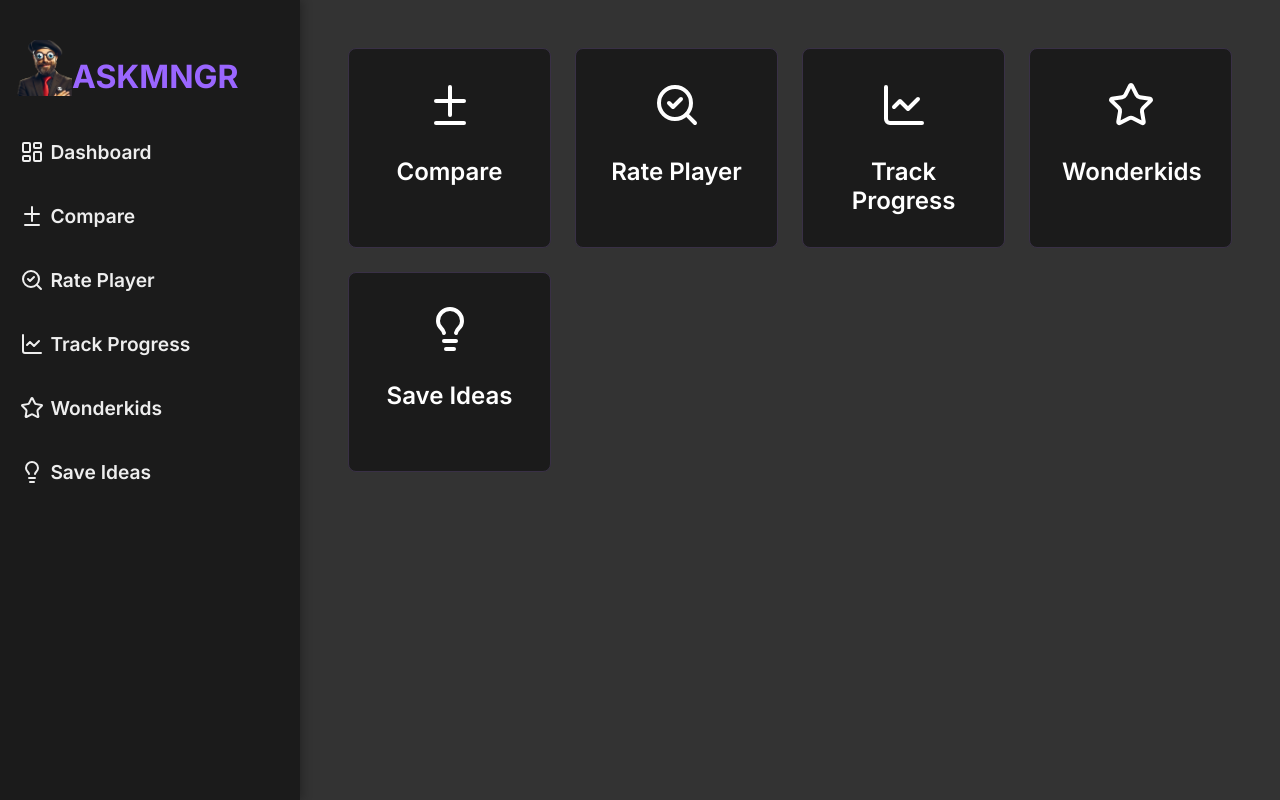
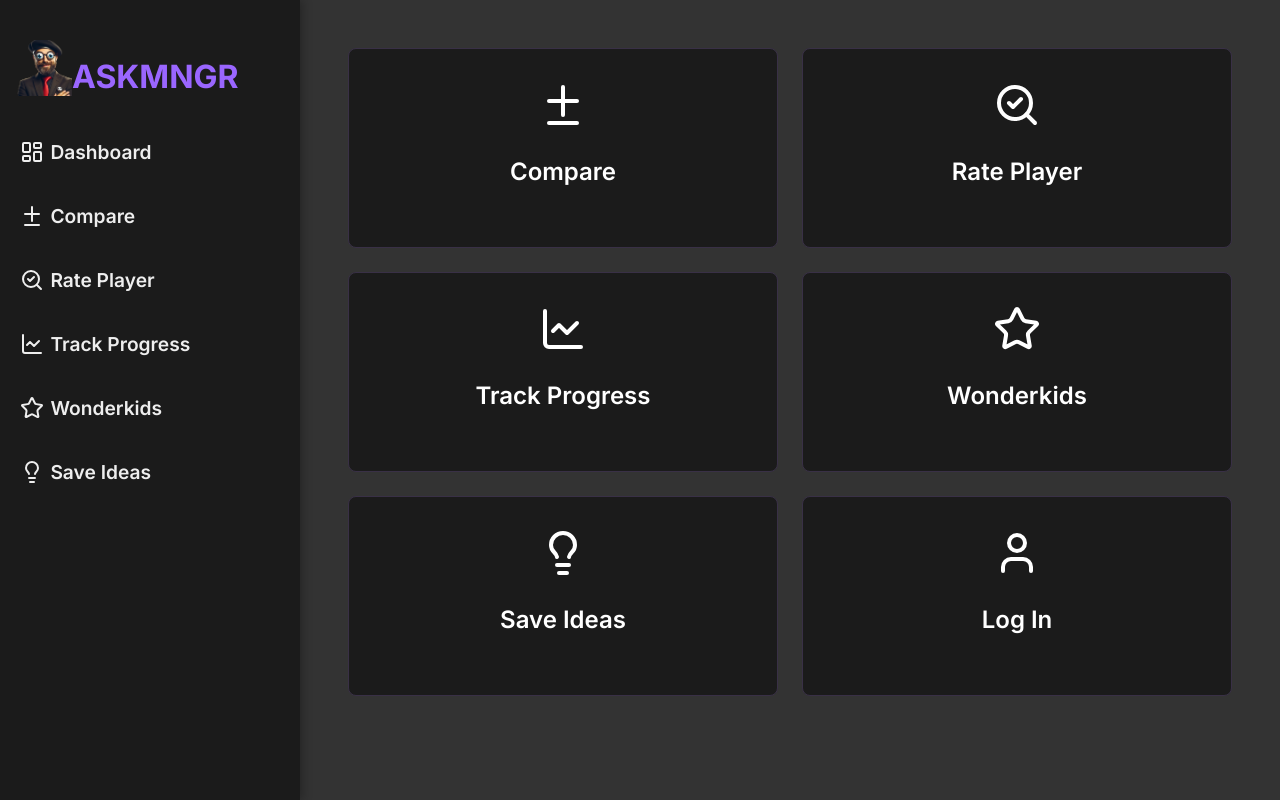
Before and after one commit to Efkey2137/fmApp, a React (Create React App) app: page / in a window 1280 px wide. Built offline with nearby package versions, Linux system fonts and the light colour scheme; the HTML template or start-up script is replaced by a standard one.

Commit message:
update dashboard layout and styles; add login card to dashboard

```diff
--- a/src/css/Dashboard.css
+++ b/src/css/Dashboard.css
@@ -1,6 +1,6 @@
 .dashboard {
     display: grid;
-    grid-template-columns: repeat(auto-fit, minmax(200px, 1fr));
+    grid-template-columns: repeat(auto-fit, minmax(300px, 1fr));
     gap: 1.5rem;
     padding: 2rem;
     max-width: 1200px;
--- a/src/css/RatePlayer.css
+++ b/src/css/RatePlayer.css
@@ -17,6 +17,7 @@
 
 /* Dropzone styles */
 .dropzone-area {
+    font-size: 1.3rem;
     border: 2px dashed var(--primary-color);
     border-radius: 8px;
     padding: 2.5rem;
@@ -66,7 +67,7 @@
     display: flex;
     justify-content: space-between;
     align-items: center;
-    padding: 0.75rem 0;
+    padding: 0.25rem 0;
     border-bottom: 1px solid var(--border-color);
 }
 
--- a/src/pages/Dashboard.tsx
+++ b/src/pages/Dashboard.tsx
@@ -1,5 +1,5 @@
 import React from "react";
-import { Diff, Star, ChartLine, Lightbulb, SearchCheck  } from 'lucide-react';
+import { Diff, Star, ChartLine, Lightbulb, SearchCheck, User  } from 'lucide-react';
 import { Link } from "react-router-dom";
 import "../css/Dashboard.css";
 
@@ -10,6 +10,7 @@ const cards = [
   { id: 3, title: "Track Progress", icon: ChartLine, link: "/progress" },
   { id: 4, title: "Wonderkids", icon: Star, link: "/wonderkids" },
   { id: 5, title: "Save Ideas", icon: Lightbulb, link: "/save-ideas" },
+  { id: 6, title: "Log In", icon: User, link: "/" },
 ];
 
 
@@ -17,7 +18,7 @@ const Home: React.FC = () => {
   return (
     <div className="dashboard">
       {cards.map((card) => (
-        <Link to={card.link} className="card-link"><div key={card.id} className="p-4 border rounded-lg shadow flex flex-col items-center">
+        <Link to={card.link} className="card-link"><div key={card.id} className="card">
           <card.icon size={48} className="text-blue-500" />
           <h2 className="mt-2">{card.title}</h2>
         </div></Link>
```
